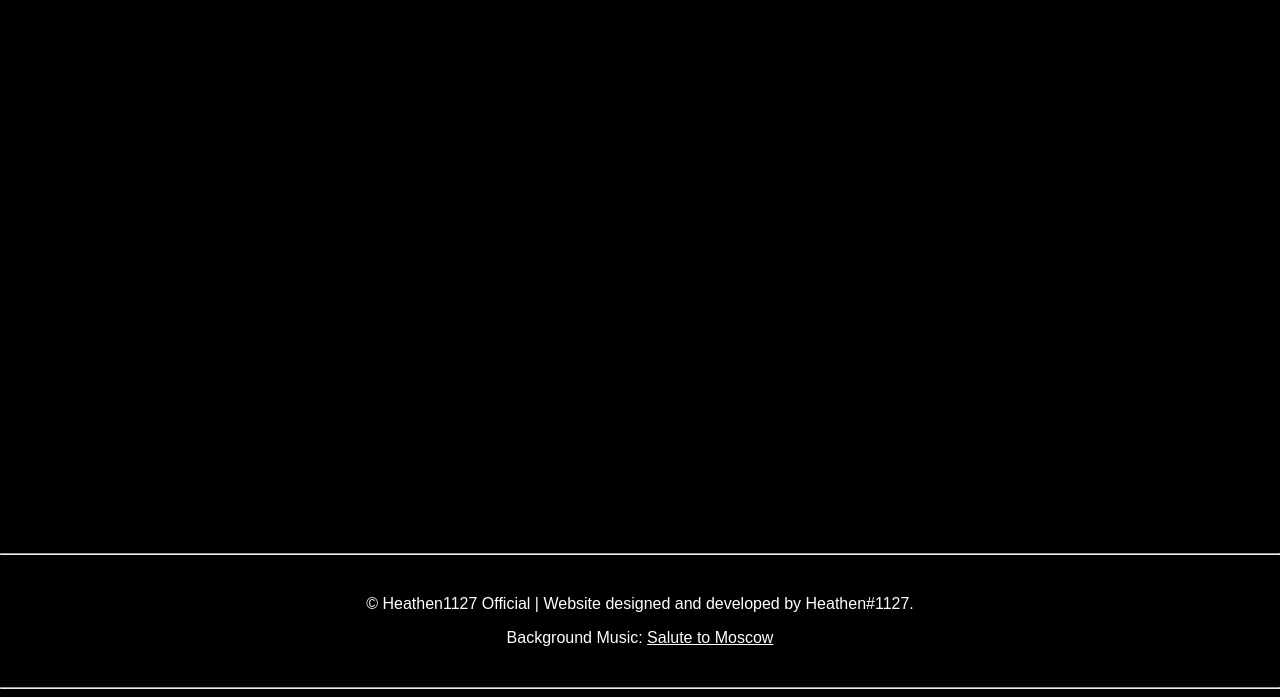
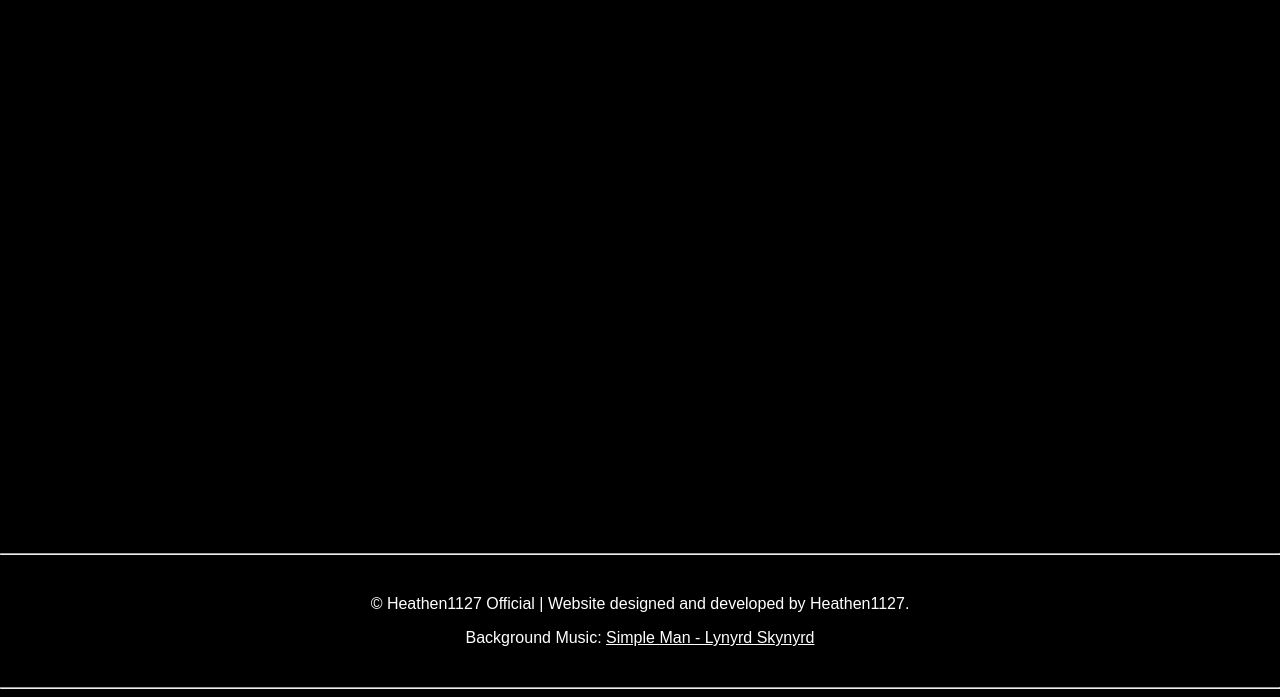
Before and after one commit to xIskander/heathen1127-official, a plain HTML site: page index.html in a window 1280 px wide. Shown: the part 822-1519 px from the top of the page. Drawn offline with Linux system fonts and the light colour scheme.

Commit message:
Add files via upload

```diff
--- a/index.html
+++ b/index.html
@@ -316,8 +316,8 @@
     <hr>
 
     <footer>
-        <p>&copy; Heathen1127 Official | Website designed and developed by Heathen#1127.</p>
-        <p>Background Music: <a href="https://www.youtube.com/watch?v=SghrD0U4DlA" target="_blank" class="weblink">Salute to Moscow</a></p>
+        <p>&copy; Heathen1127 Official | Website designed and developed by Heathen1127.</p>
+        <p>Background Music: <a href="https://www.youtube.com/watch?v=8eNoms9wsGc" target="_blank" class="weblink">Simple Man - Lynyrd Skynyrd</a></p>
     </footer>
 
     <hr>
```
Also changed, not shown: 1 other file.
